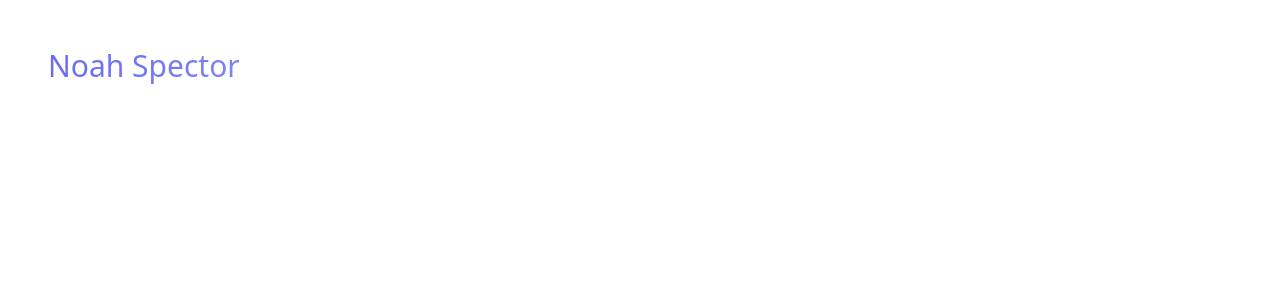
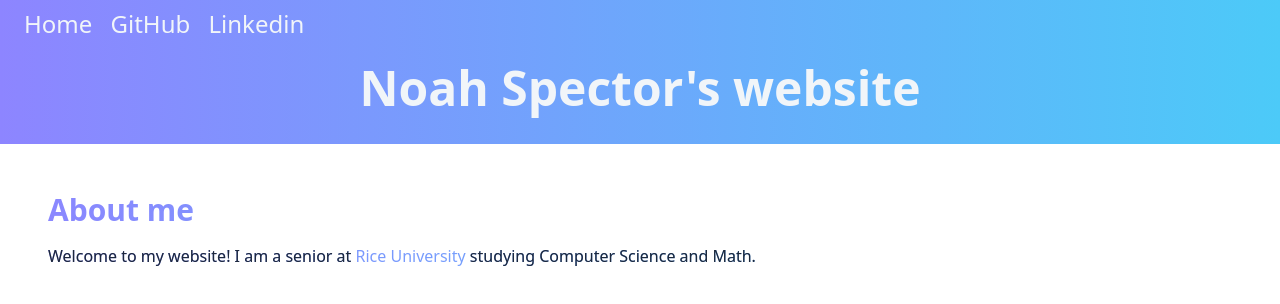
Before and after one commit to nlspector/nlspector.github.io, a plain HTML site: page index.html in a window 1280 px wide. Drawn offline with Linux system fonts and the light colour scheme.

Commit message:
add some links and info

```diff
--- /dev/null
+++ b/gradients.css
@@ -0,0 +1,29 @@
+.gradient {
+        background: #4e42ff;
+        background: linear-gradient(90deg, #4e42ff 0%, #2ec7e6 100%);
+}
+
+body {
+        background: #171717
+}
+
+.transparent_text {
+        background-clip: text;
+        color: transparent;
+}
+
+@media (prefers-color-scheme: light) {
+        .gradient {
+                background: #8d85ff;
+                background: linear-gradient(90deg, #8d85ff 0%, #4ccaf8 100%);
+        }
+
+        body {
+                background: #ffffff
+        }
+
+        .transparent_text {
+                background-clip: text;
+                color: transparent;
+        }
+}
--- a/index.html
+++ b/index.html
@@ -2,11 +2,27 @@
 <head>
         <meta charset="UTF-8">
         <meta name="viewport" content="width=device-width, initial-scale=1.0">
+        <meta name="darkreader-lock">
         <link href="./index.css" rel="stylesheet">
+        <link href="./gradients.css" rel="stylesheet">
 </head>
 <body>
-        <div class="flex min-h-screen flex-col p-12 bg-gradient-to-r from-indigo-500 text-transparent bg-clip-text">
-                <h1 class="text-3xl">Noah Spector</h1>
+        <div class="flex min-h-screen flex-col">
+                <div class="gradient mb-12">
+                        <div class="text-2xl px-6 py-2 text-slate-100">
+                                <a href="/" class="hover:underline mr-3">Home</a>
+                                <a href="https://github.com/nlspector" class="hover:underline pr-3">GitHub</a>
+                                <a href="https://linkedin.com/in/noah-spector" class="hover:underline pr-3">Linkedin</a>
+                        </div>
+                        <h1 class="gradient pt-4 py-8 text-slate-100 text-5xl font-bold text-center">Noah Spector's website</h1>
+
+                </div>
+                <div class="px-12 dark:text-slate-100 gradient transparent_text">
+                        <h2 class="pb-4 text-3xl font-bold">About me</h2>
+                        <p class="text-slate-800 dark:text-slate-100">Welcome to my website! I am a senior at <a class="transparent_text" href="https://www.rice.edu">Rice University</a> studying Computer Science and Math.</p>
+
+                </div>
+
         </div>
 
 </body>
```
Also changed, not shown: index.css.
